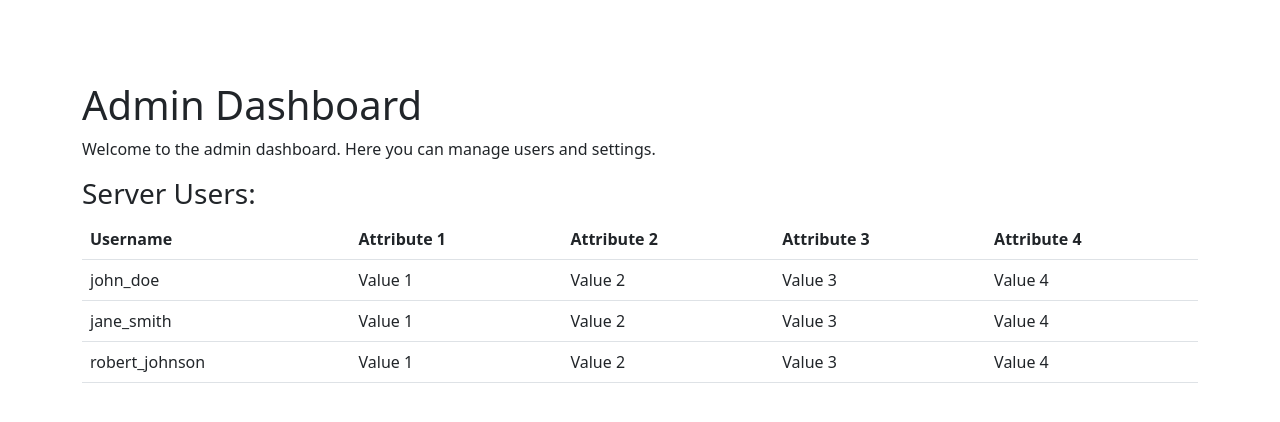
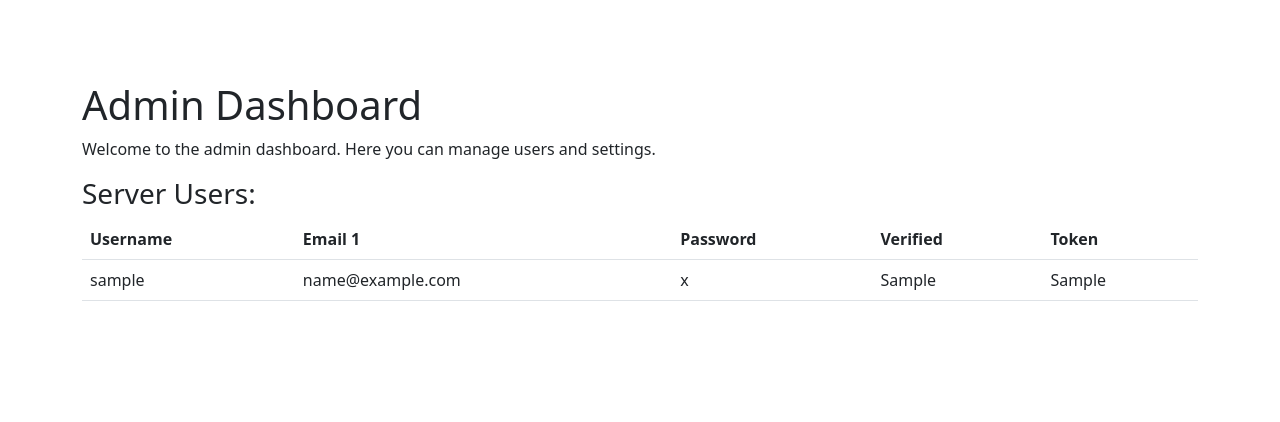
Before and after one commit to COSC360/project-Kaf-Mahir, a PHP site: page /admin.php in a window 1280 px wide. Shown: the part 69-491 px from the top of the page. Run offline with PHP 8.4, Linux system fonts and the light colour scheme; tables that the repository leaves empty or names only in its code hold one stand-in row (values such as "Sample post"); some libraries are stand-ins or nearby versions.

Commit message:
inputted real admin data/fixed bugs

```diff
--- a/kaf/admin.php
+++ b/kaf/admin.php
@@ -130,36 +130,36 @@ exit();
       <thead>
         <tr>
           <th>Username</th>
-      <th>Attribute 1</th>
-      <th>Attribute 2</th>
-      <th>Attribute 3</th>
-      <th>Attribute 4</th>
+          <th>Email 1</th>
+          <th>Password</th>
+          <th>Verified</th>
+          <th>Token</th>
         </tr>
     </thead>
     <tbody>
+      <!-- Load Post Card -->
+      <?php
+          if (isset($_SESSION['username'])) {
+          $username = mysqli_real_escape_string($conn, $_SESSION['username']);
+          }
+
+          $query = "SELECT * FROM users";
+
+          $result = mysqli_query($conn,$query);
+          if (mysqli_num_rows($result) > 0 ) {
+            while ($row = mysqli_fetch_assoc($result)) {
+              echo "
                   <tr>
-      <td>john_doe</td>
-      <td>Value 1</td>
-      <td>Value 2</td>
-      <td>Value 3</td>
-      <td>Value 4</td>
+                  <td>". $row['username'] . "</td>
+                  <td>". $row['email']  . "</td>
+                  <td>". $row['password']  .  "</td>
+                  <td>". $row['verified']  .  "</td>
+                  <td>". $row['token']  .  "</td>
                 </tr>
-    <tr>
-      <td>jane_smith</td>
-      <td>Value 1</td>
-      <td>Value 2</td>
-      <td>Value 3</td>
-      <td>Value 4</td>
-    </tr>
-    <tr>
-      <td>robert_johnson</td>
-      <td>Value 1</td>
-      <td>Value 2</td>
-      <td>Value 3</td>
-      <td>Value 4</td>
-    </tr>
-  </tbody>
-</table>
+              ";
+            }
+          }
+          ?>
 
 
   <!-- Bootstrap JS -->
--- a/kaf/css/profile.css
+++ b/kaf/css/profile.css
@@ -1,5 +1,6 @@
 #proPic {
     border-radius: 50%;
+    border: 2px solid black;
 }
 
 .myBlogs {
```
Also changed, not shown: kaf/home.php (+7 -26 lines). Lines whose indentation alone changed are shown as unchanged.
